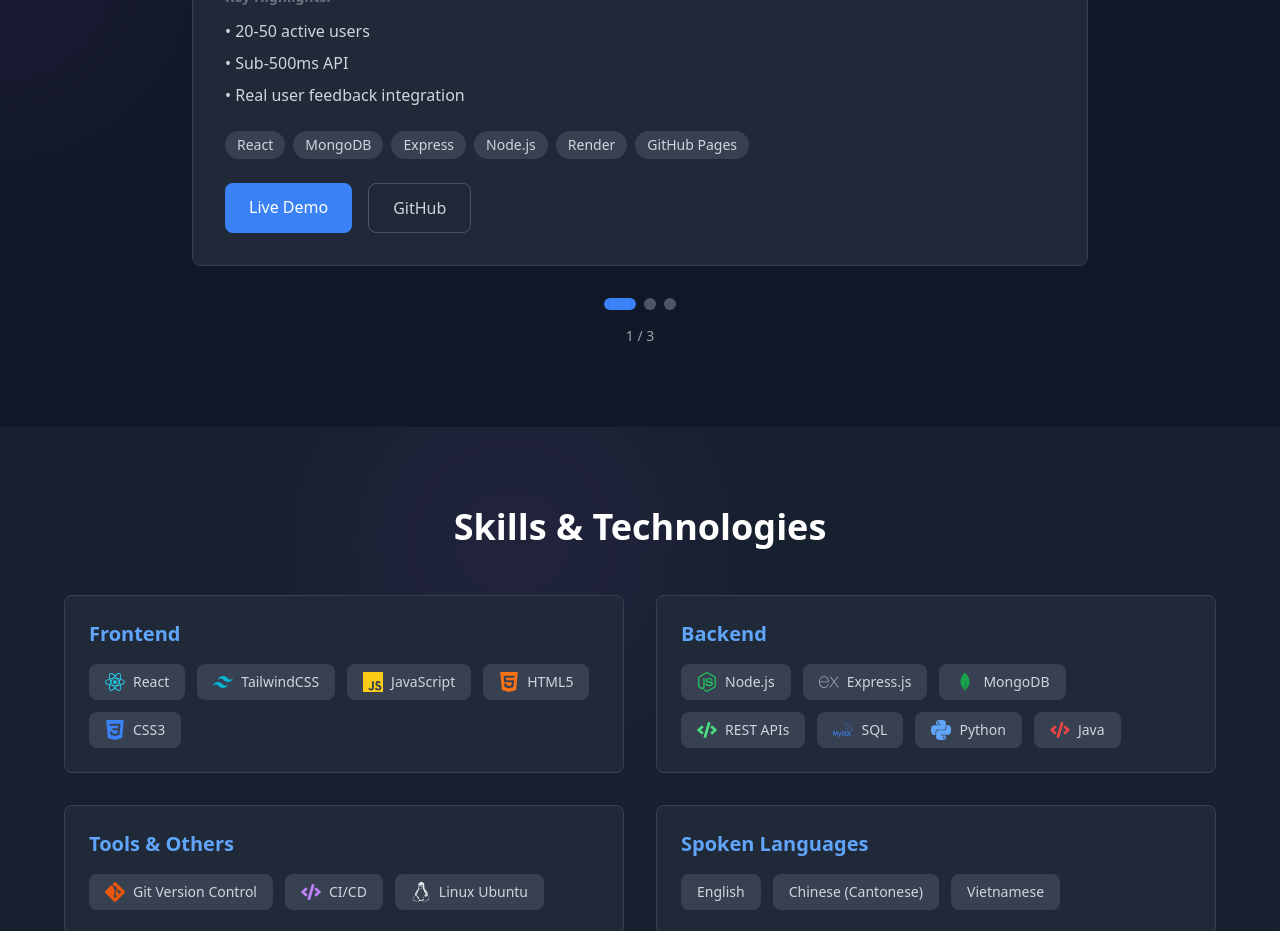
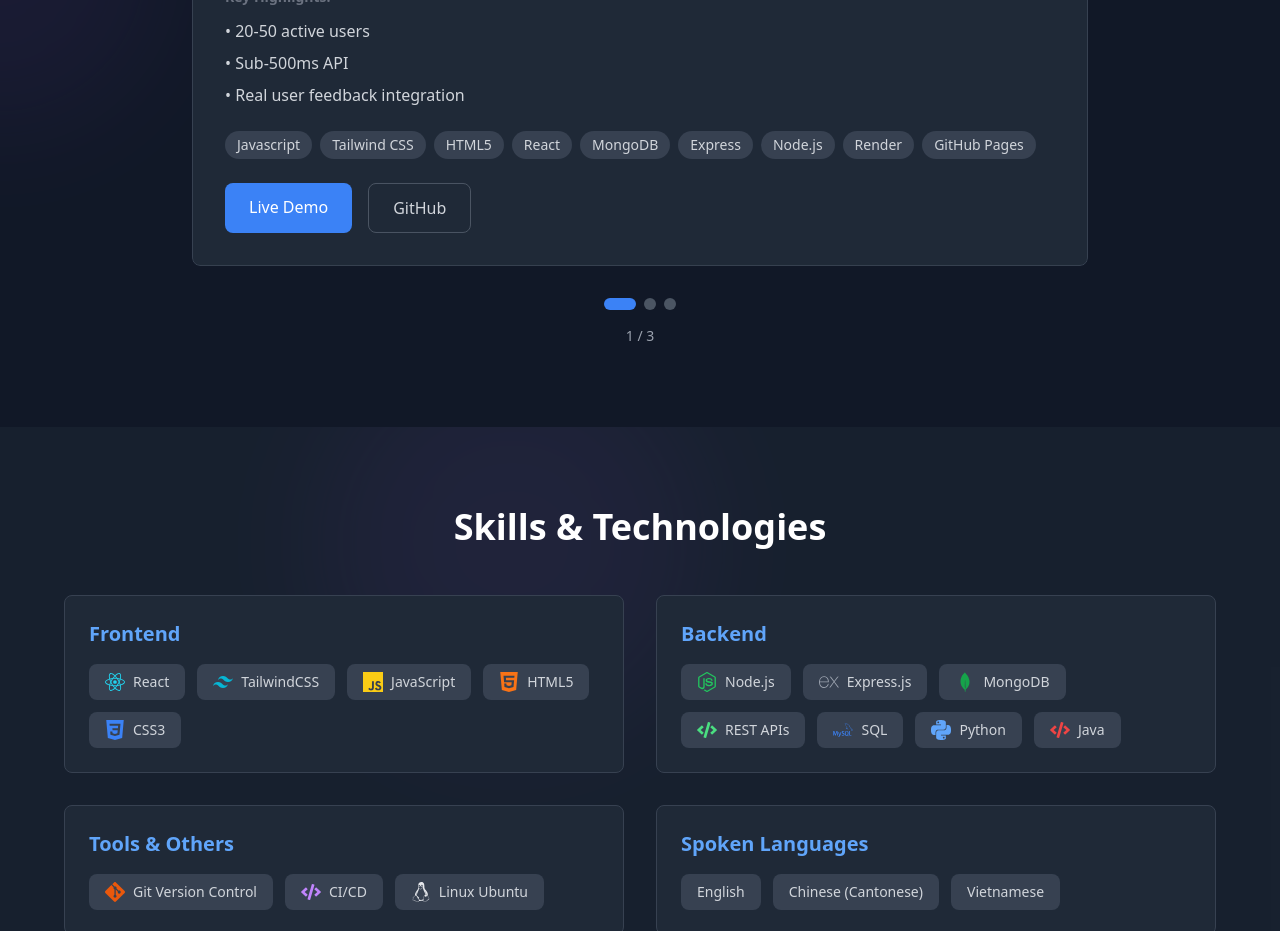
Before and after one commit to btran54/portfolio-website, a React (Vite) app: page / in a window 1280 px wide. Shown: the part 1620-2551 px from the top of the page. Built offline with nearby package versions, Linux system fonts and the light colour scheme.

Commit message:
Description tweak

```diff
--- a/src/sections/Projects.jsx
+++ b/src/sections/Projects.jsx
@@ -33,7 +33,7 @@
     {
       title: "Blue Road",
       description: "Fleet optimization web application for Azur Lane mobile game. Serves 20-50 active users with sub-500ms API response times. Built with MERN stack featuring React-based fleet builder with drag-and-drop functionality.",
-      tech: ["React", "MongoDB", "Express", "Node.js", "Render", "GitHub Pages"],
+      tech: ["Javascript", "Tailwind CSS", "HTML5", "React", "MongoDB", "Express", "Node.js", "Render", "GitHub Pages"],
       liveLink: "https://btran54.github.io/BREhp/",
       githubLink: "https://github.com/btran54/BREhp",
       highlights: ["20-50 active users", "Sub-500ms API", "Real user feedback integration"],
@@ -43,7 +43,7 @@
     {
       title: "Leung Noodle Restaurant Website",
       description: "Modern restaurant website featuring a Square ordering system integration. Responsive design with custom navigation and mobile optimization deployed on Vercel with custom domain configuration.",
-      tech: ["React", "Vercel", "CSS", "Responsive Design"],
+      tech: ["Javascript", "Tailwind CSS", "React", "Vercel", "Square API", "Google Maps API"],
       liveLink: "https://leungnoodle.com",
       githubLink: "https://github.com/btran54/restaurant-website",
       highlights: ["Custom domain setup", "Mobile-responsive", "Vintage aesthetic"],
@@ -53,7 +53,7 @@
     {
       title: "Project Management Tool",
       description: "A web-based project management tool designed to help teams collaborate effectively. Features include task assignments, progress tracking, and real-time notifications.",
-      tech: ["Vue.js", "Firebase", "Tailwind CSS", "MongoDB", "Express", "Node.js", "React"],
+      tech: ["Javascript"," Python", "CSS3", "HTML5", "Vue.js", "Firebase", "MongoDB", "Express", "Node.js", "React"],
       githubLink: "https://github.com/btran54/Project-Manager",
       highlights: ["Task assignments", "Progress tracking", "Real-time notifications", "User authentication"],
       gif: projectManagerGif,
@@ -67,7 +67,7 @@
     setNextIndex(next)
     setIsAnimating(true)
     setSlideDirection('next')
-    setIsMediaLoading(true) // Reset loading state
+    setIsMediaLoading(true)
 
     setTimeout(() => {
       setCurrentIndex(next)
@@ -83,7 +83,7 @@
     setNextIndex(prev)
     setIsAnimating(true)
     setSlideDirection('prev')
-    setIsMediaLoading(true) // Reset loading state
+    setIsMediaLoading(true)
 
     setTimeout(() => {
       setCurrentIndex(prev)
@@ -98,7 +98,7 @@
       setNextIndex(index)
       setIsAnimating(true)
       setSlideDirection(index > currentIndex ? 'next' : 'prev')
-      setIsMediaLoading(true) // Reset loading state
+      setIsMediaLoading(true)
 
       setTimeout(() => {
         setCurrentIndex(index)
```
